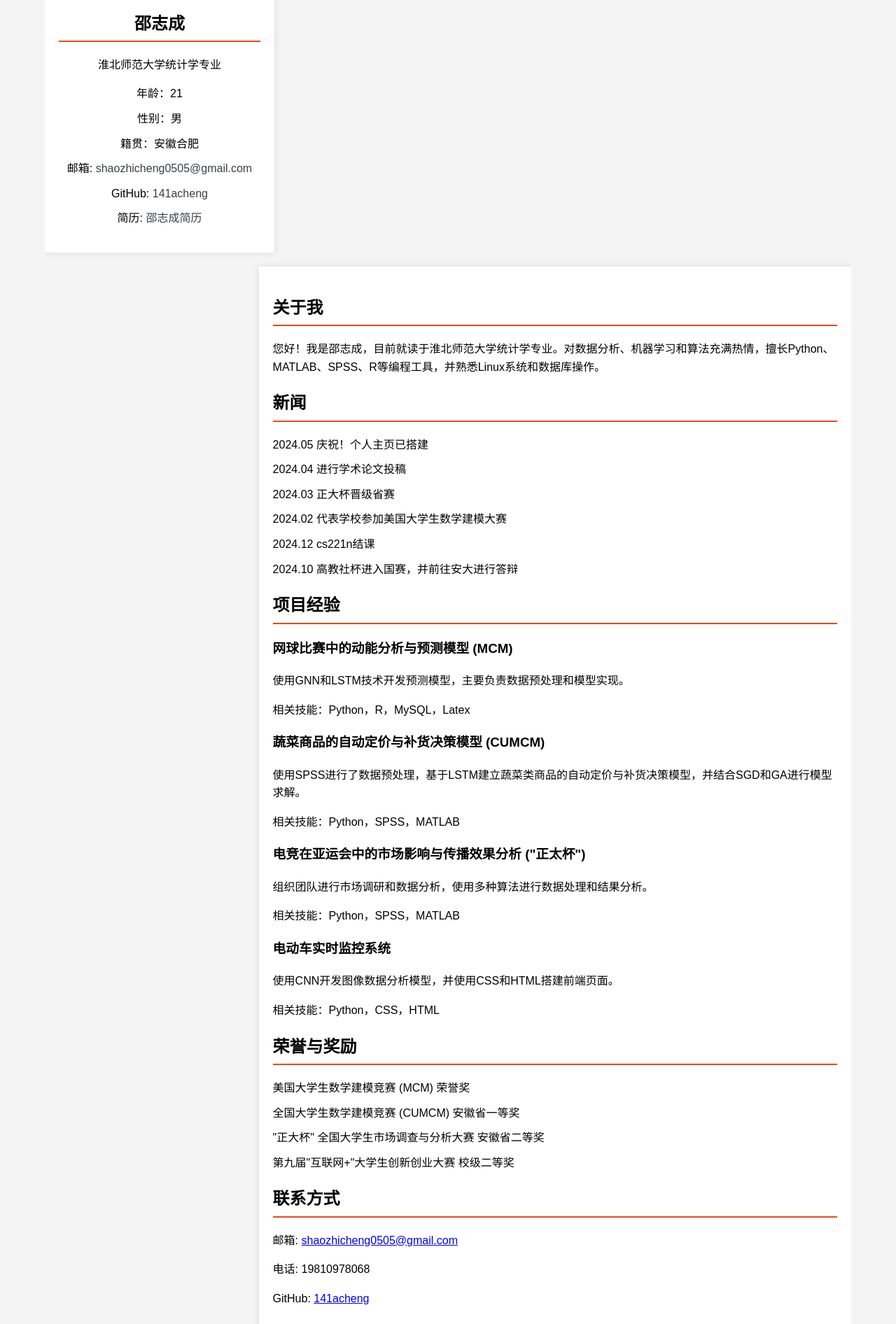
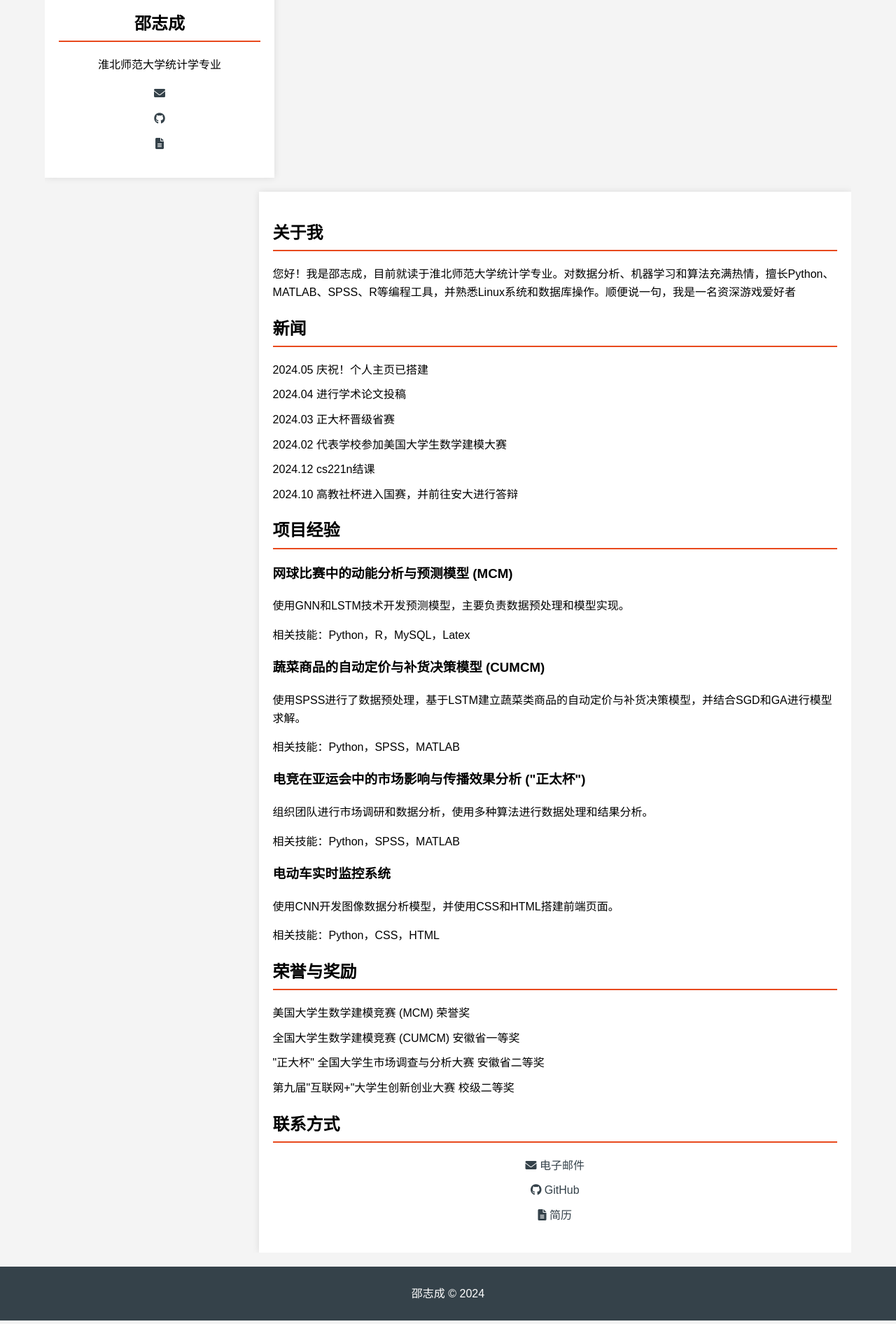
Before and after one commit to 141acheng/Zhicheng-Shao.github.io, a plain HTML site: page index.html in a window 1280 px wide. Shown: the part 488-2380 px from the top of the page at 70% size. Drawn offline with Linux system fonts and the light colour scheme.

Commit message:
Update index.html

```diff
--- a/index.html
+++ b/index.html
@@ -5,6 +5,7 @@
     <meta name="viewport" content="width=device-width, initial-scale=1.0">
     <title>邵志成的个人主页</title>
     <link rel="stylesheet" href="style.css">
+    <link rel="stylesheet" href="https://cdnjs.cloudflare.com/ajax/libs/font-awesome/6.0.0-beta3/css/all.min.css">
 </head>
 <body>
     <header>
@@ -28,19 +29,16 @@
             <h2>邵志成</h2>
             <p>淮北师范大学统计学专业</p>
             <ul class="contact-info">
-                <li>年龄：21</li>
-                <li>性别：男</li>
-                <li>籍贯：安徽合肥</li>
-                <li>邮箱: <a href="mailto:shaozhicheng0505@gmail.com">shaozhicheng0505@gmail.com</a></li>
-                <li>GitHub: <a href="https://github.com/141acheng" target="_blank">141acheng</a></li>
-                <li>简历: <a href="resume.pdf" target="_blank">邵志成简历</a></li>
+                <li><a href="mailto:shaozhicheng0505@gmail.com" title="电子邮件"><i class="fas fa-envelope"></i></a></li>
+                <li><a href="https://github.com/141acheng" target="_blank" title="GitHub"><i class="fab fa-github"></i></a></li>
+                <li><a href="resume.pdf" target="_blank" title="简历"><i class="fas fa-file-alt"></i></a></li>
             </ul>
         </aside>
 
         <main>
             <section id="about">
                 <h2>关于我</h2>
-                <p>您好！我是邵志成，目前就读于淮北师范大学统计学专业。对数据分析、机器学习和算法充满热情，擅长Python、MATLAB、SPSS、R等编程工具，并熟悉Linux系统和数据库操作。</p>
+                <p>您好！我是邵志成，目前就读于淮北师范大学统计学专业。对数据分析、机器学习和算法充满热情，擅长Python、MATLAB、SPSS、R等编程工具，并熟悉Linux系统和数据库操作。顺便说一句，我是一名资深游戏爱好者</p>
             </section>
 
             <section id="news">
@@ -93,9 +91,11 @@
 
             <section id="contact">
                 <h2>联系方式</h2>
-                <p>邮箱: <a href="mailto:shaozhicheng0505@gmail.com">shaozhicheng0505@gmail.com</a></p>
-                <p>电话: 19810978068</p>
-                <p>GitHub: <a href="https://github.com/141acheng" target="_blank">141acheng</a></p>
+                <ul class="contact-info">
+                    <li><a href="mailto:shaozhicheng0505@gmail.com" title="电子邮件"><i class="fas fa-envelope"></i> 电子邮件</a></li>
+                    <li><a href="https://github.com/141acheng" target="_blank" title="GitHub"><i class="fab fa-github"></i> GitHub</a></li>
+                    <li><a href="resume.pdf" target="_blank" title="简历"><i class="fas fa-file-alt"></i> 简历</a></li>
+                </ul>
             </section>
         </main>
     </div>
```
